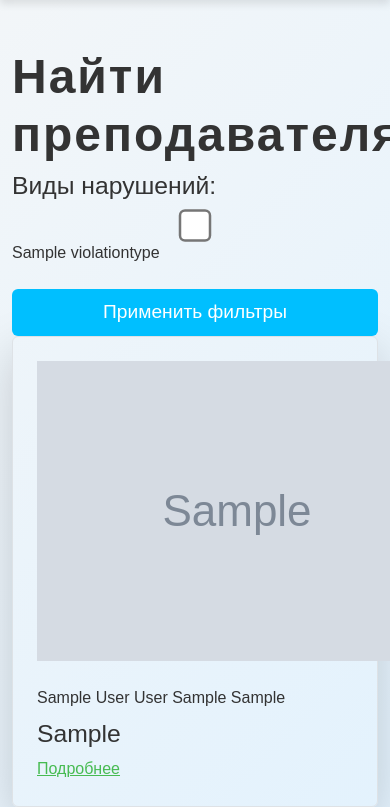
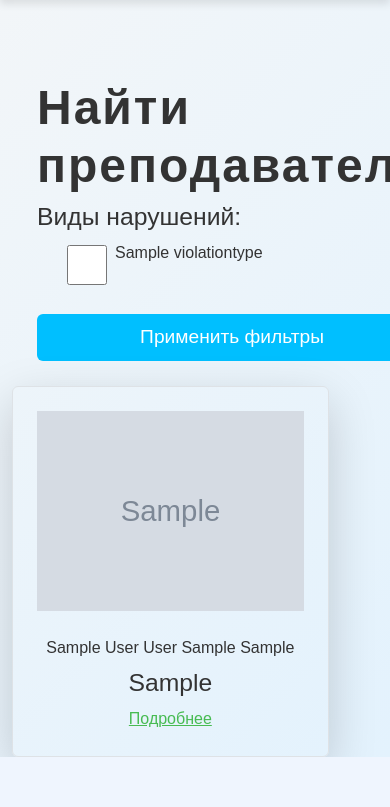
Before and after one commit to timoncraus/VideoDef, a Django app: page /resumes/search/ in a window 390 px wide; the page is wider, and only the part inside the window is pictured. Shown: the part 353-1160 px from the top of that part. After the commit the page ends 1110 px from the top of that part, so only its background shows below. Run offline with Django 4.2, Linux system fonts and the light colour scheme; tables that the repository leaves empty hold one stand-in row (values such as "Sample post"); grey boxes marked "Sample" are stand-in pictures; some libraries are stand-ins or nearby versions.

Commit message:
Изменение base.html с добавлением вертикального разделения; Фильтрация резюме преподавателей
Исправление бага с параметрами игры на доске

```diff
--- a/videodef/resume/views.py
+++ b/videodef/resume/views.py
@@ -72,11 +72,21 @@ class ResumeFilter(django_filters.FilterSet):
         queryset=ViolationType.objects.all(),
         widget=forms.CheckboxSelectMultiple,
         label="Виды нарушений",
+        method='filter_violation_types',
     )
 
     class Meta:
         model = Resume
         fields = ['violation_types']
+
+    def filter_violation_types(self, queryset, name, value):
+        if not value:
+            return queryset
+
+        for violation_type in value:
+            queryset = queryset.filter(violation_types=violation_type)
+        return queryset
+
 
 
 # Для родителя: поиск преподавателей
@@ -89,6 +99,11 @@ class PublicResumeListView(FilterView):
     def get_queryset(self):
         return Resume.objects.filter(status=Resume.ACTIVE)
 
+    def get_context_data(self, **kwargs):
+        context = super().get_context_data(**kwargs)
+        context['selected_violation_types'] = self.request.GET.getlist('violation_types')
+        return context
+
 
 # Для родителя: подробная страничка резюме
 class ResumeDetailView(DetailView):
--- a/videodef/static/css/main.css
+++ b/videodef/static/css/main.css
@@ -61,15 +61,6 @@ a {
     text-decoration: underline;
 }
 
-input[type="checkbox"] {
-    transform: scale(2.5);
-    margin-right: 8px;
-}
-
-label {
-    font-size: 16px;
-}
-
 .navbar {
     background-color: #4D8CF2;
     box-shadow: 0 4px 8px rgba(0, 0, 0, 0.1);
@@ -92,6 +83,11 @@ label {
 
 .container {
     margin-top: 30px;
+}
+
+.horizontal-container {
+    display: flex;
+    justify-content: flex-start;
 }
 
 .btn-primary {
@@ -239,3 +235,42 @@ button:hover {
     color: #c62828;
     font-weight: bold;
 }
+
+.violation-box {
+    display: grid;
+    grid-template-columns: 20% 80%;
+}
+
+input[type="checkbox"] {
+    height: 40px;
+    width: 80px;
+    margin: 5px 10px;
+}
+
+.text-sm {
+    font-size: 16px;
+}
+
+.container-resume-box {
+    display: flex;
+    justify-content: center;
+}
+
+.resume-box {
+    display: flex;
+    flex-wrap: wrap;
+    max-width: 100%;
+    text-align: center;
+}
+
+.public-resume-display {}
+
+.resume-avatar {
+    height: 200px;
+}
+
+.search-teacher-box {
+    text-align: left;
+    max-width: 600px;
+    margin: 25px;
+}
--- a/videodef/templates/base.html
+++ b/videodef/templates/base.html
@@ -46,16 +46,20 @@
             </div>
         </div>
     </nav>
+    <div class="horizontal-container">
+        {% block horizontal_left %}{% endblock %}
+        <div class="container">
+            {% include "messages.html" %}
+            {% include "non_field_errors.html" %}
 
-    <div class="container mt-5">
-        {% include "messages.html" %}
-        {% include "non_field_errors.html" %}
+            <h2 class="display-4 text-center mb-4">{% block page_name %}{% endblock %}</h2>
 
-        <h2 class="display-4 text-center mb-4">{% block page_name %}{% endblock %}</h2>
-
-        {% block content %}{% endblock %}
+            {% block content %}{% endblock %}
+        </div>
+        {% block horizontal_right %}{% endblock %}
     </div>
 
+    {% block scripts %}{% endblock %}
     <script src="https://cdn.jsdelivr.net/npm/bootstrap@5.3.0/dist/js/bootstrap.bundle.min.js"></script>
     <script src="https://cdn.jsdelivr.net/npm/flatpickr"></script>
     <script src="https://cdn.jsdelivr.net/npm/flatpickr@4.6.13/dist/l10n/ru.js"></script>
--- a/videodef/templates/game/puzzles.html
+++ b/videodef/templates/game/puzzles.html
@@ -46,6 +46,11 @@
     </div> -->
 
     <!-- Инициализация переменных и скриптов -->
+
+{% endblock %}
+
+
+{% block scripts %}
 <script>
     const images = "{% static 'images' %}";
 </script>
--- a/videodef/templates/resume/public_resume_list.html
+++ b/videodef/templates/resume/public_resume_list.html
@@ -1,16 +1,22 @@
 {% extends "base.html" %}
 
+{% block horizontal_left %}
+
+{% endblock %}
+
 {% block content %}
-<div class="max-w-7xl mx-auto py-8 flex flex-wrap gap-8">
-    <div class="w-full md:w-1/4 px-6">
+<div class="container-resume-box">
+
+        <div class="resume-box">
+            <div class="search-teacher-box md:w-1/4 px-6">
                 <h1 class="text-3xl font-bold mb-6">Найти преподавателя</h1>
                 <form method="get" class="mb-6">
                     <div>
                         <h2 for="id_violation_types" class="block font-medium mb-2">Виды нарушений:</h2>
                         <div class="space-y-2">
                             {% for field in filter.form.violation_types %}
-                        <div class="flex items-center">
-                            <input type="checkbox" id="{{ field.id_for_label }}" name="{{ field.name }}" class="mr-2 form-checkbox">
+                                <div class="violation-box">
+                                    {{ field.tag }}
                                     <label for="{{ field.id_for_label }}" class="text-sm">{{ field.choice_label }}</label>
                                 </div>
                             {% endfor %}
@@ -20,15 +26,12 @@
                     <button type="submit" class="bg-blue-500 py-2 px-4 rounded text-white mt-4 w-full">Применить фильтры</button>
                 </form>
             </div>
-
-    <div class="w-full md:w-3/4">
-        <div class="grid grid-cols-1 sm:grid-cols-2 md:grid-cols-3 lg:grid-cols-4 gap-6">
             {% for resume in resumes %}
-                <div class="p-4 border rounded shadow-lg hover:shadow-xl transition-shadow duration-300">
+                <div class="public-resume-display p-4 border rounded shadow-lg hover:shadow-xl transition-shadow duration-300">
                     {% if resume.user.profile.photo %}
-                        <img src="{{ resume.user.profile.photo.url }}" alt="Аватар" class="w-full h-48 object-cover rounded-t-md mb-4">
+                        <img src="{{ resume.user.profile.photo.url }}" alt="Аватар" class="resume-avatar h-12 object-cover rounded-t-md mb-4">
                     {% else %}
-                        <img src="/media/avatars/default.png" class="w-full h-48 object-cover rounded-t-md mb-4">
+                        <img src="/media/avatars/default.png" class="resume-avatar h-12 object-cover rounded-t-md mb-4">
                     {% endif %}
                     <p class="text-gray-500 mb-2">{{ resume.user.profile }}</p>
                     <h2 class="text-xl font-semibold mb-2">{{ resume.short_info }}</h2>
@@ -38,6 +41,6 @@
                 <p>Нет подходящих резюме.</p>
             {% endfor %}
         </div>
-    </div>
+
 </div>
 {% endblock %}
```
Also changed, not shown: videodef/frontend/whiteboard.js (+5 -8 lines), videodef/static/css/game/whiteboard.css (+13 -2 lines), videodef/templates/game/whiteboard.html (+10 -6 lines), videodef/static/js/game/whiteboard.bundle.js. Lines whose indentation alone changed are shown as unchanged.
